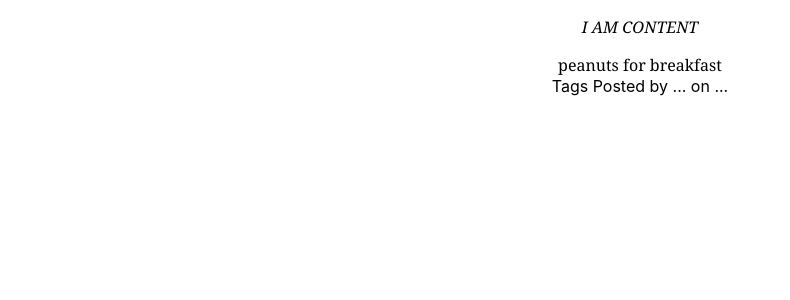
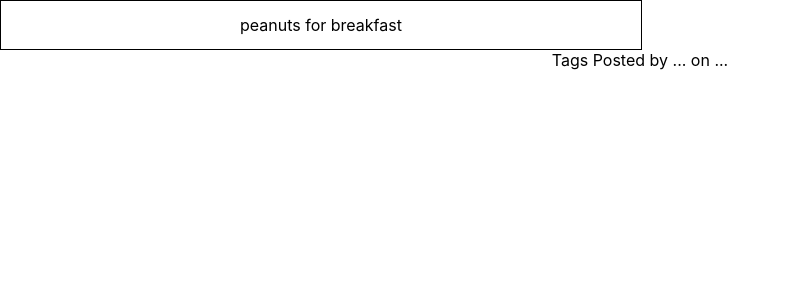
Before and after one commit to mradamt/punter, a React (Create React App) app: page / in a window 1280 px wide. Shown: the top 300 px of the page, without its empty margins (0-790 px from the left). Built offline with nearby package versions, Linux system fonts and the light colour scheme.

Commit message:
formalize basic content component

```diff
--- a/src/components/Content.scss
+++ b/src/components/Content.scss
@@ -1,6 +1,8 @@
 .content {
-  font-family: Georgia, 'Times New Roman', Times, serif;
-  .content-text {
-    font-style: italic;
-  }
+  display: flex;
+  justify-content: center;
+  align-items: center;
+  width: 50%;
+  height: 3em;
+  border: 1px solid black;
 }
--- a/src/components/Content.tsx
+++ b/src/components/Content.tsx
@@ -8,9 +8,8 @@ export default function Content (props: any) {
   return (
     <div className="content">
       <p className="content-text">
-        I AM CONTENT
+        {props.content}
       </p>
-      {props.content}
     </div>
   )
 }
```
